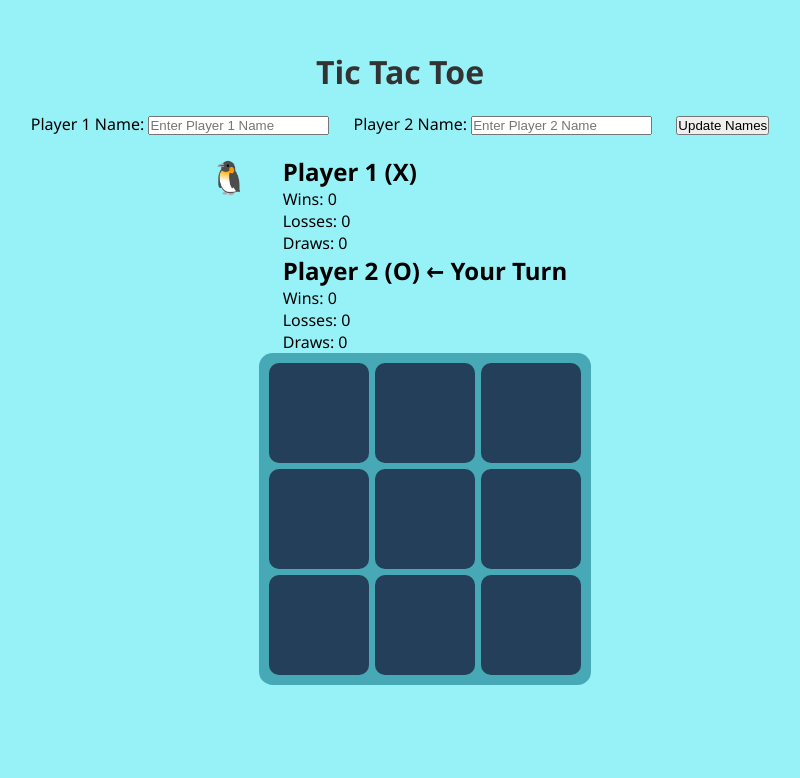
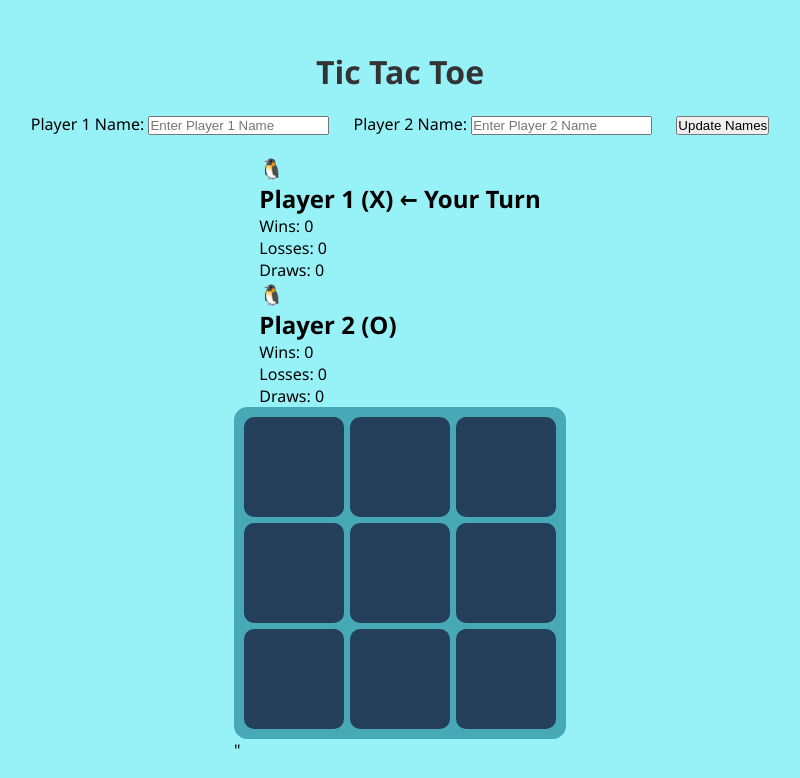
Before and after one commit to MrAman-2503/tic-tac-toe, a plain HTML site: page index.html in a window 1280 px wide. Shown: the whole page, without its empty margins (240-1040 px from the left). Drawn offline with Linux system fonts and the light colour scheme.

Commit message:
Add files via upload

```diff
--- a/index.html
+++ b/index.html
@@ -16,18 +16,17 @@
         <button id="updateNamesButton" style="margin-left: 20px;">Update Names</button>
     </div>
      <header class="parent">
-        <div class="child" style="display: flex; align-items:normal; gap: 10px;">
-            <div style="font-size: 32px;">🐧</div>
+
     <div id="game">
         <div id="playerStatus" class="player-status">
             <div class="player" id="player1">
-                <h2><span id="player1DisplayName">Player 1</span> (X) <span class="turn-indicator" id="player1Turn">← Your Turn</span></h2>
+                <h2><span id="player1DisplayName"> <div style="font-size: 20px;">🐧</div>Player 1</span> (X) <span class="turn-indicator" id="player2Turn">← Your Turn</span></h2>
                 <p>Wins: <span id="player1Wins">0</span></p>
                 <p>Losses: <span id="player1Losses">0</span></p>
                 <p>Draws: <span id="player1Draws">0</span></p>
             </div>
             <div class="player" id="player2">
-                <h2><span id="player2DisplayName">Player 2</span> (O) <span class="turn-indicator" id="player2Turn"></span></h2>
+                <h2><span id="player2DisplayName"> <div style="font-size: 20px">🐧</div>Player 2</span> (O) <span class="turn-indicator" id="player1Turn"></span></h2>
                 <p>Wins: <span id="player2Wins">0</span></p>
                 <p>Losses: <span id="player2Losses">0</span></p>
                 <p>Draws: <span id="player2Draws">0</span></p>
@@ -49,6 +48,8 @@
             <button id="restartButton">Restart</button>
         </div>
     </div>
+
+    <script src="logic.js" type="module"></script>"
 
     <script>
         const X_CLASS = 'x';
```
